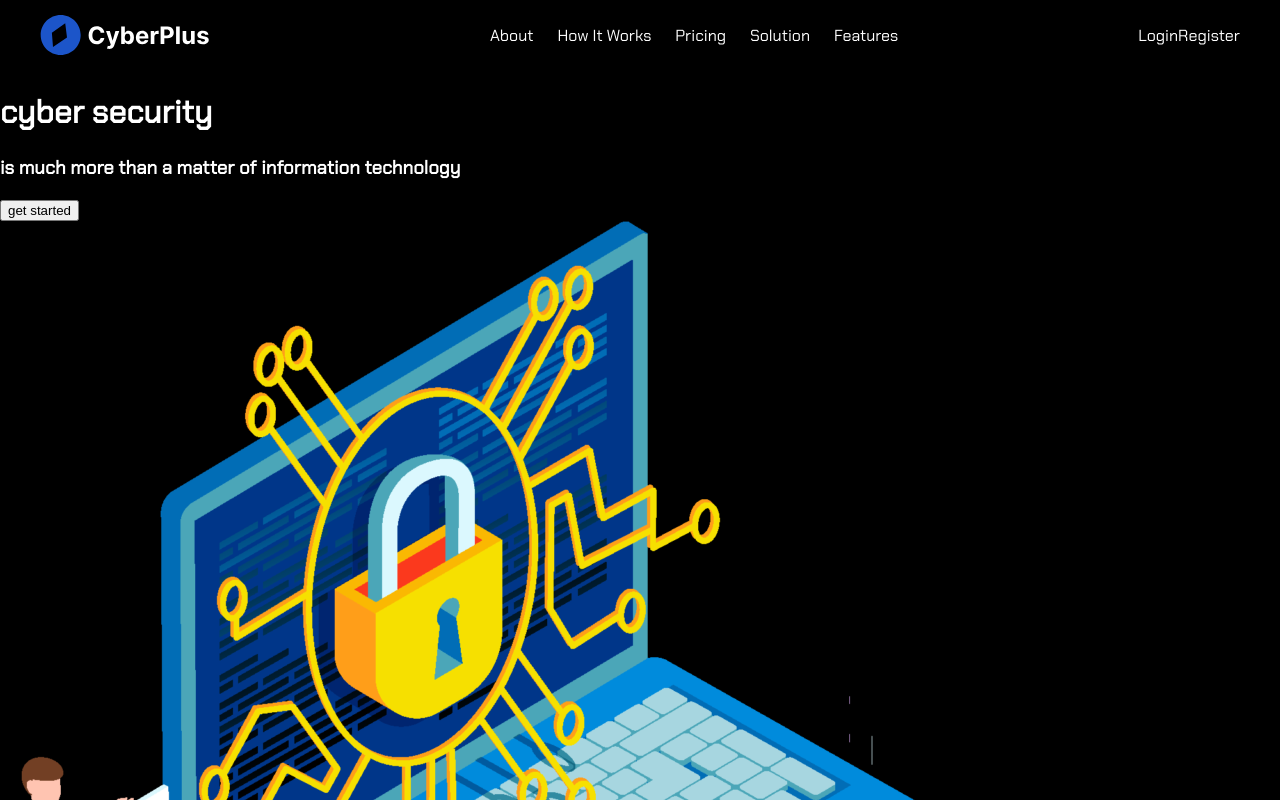
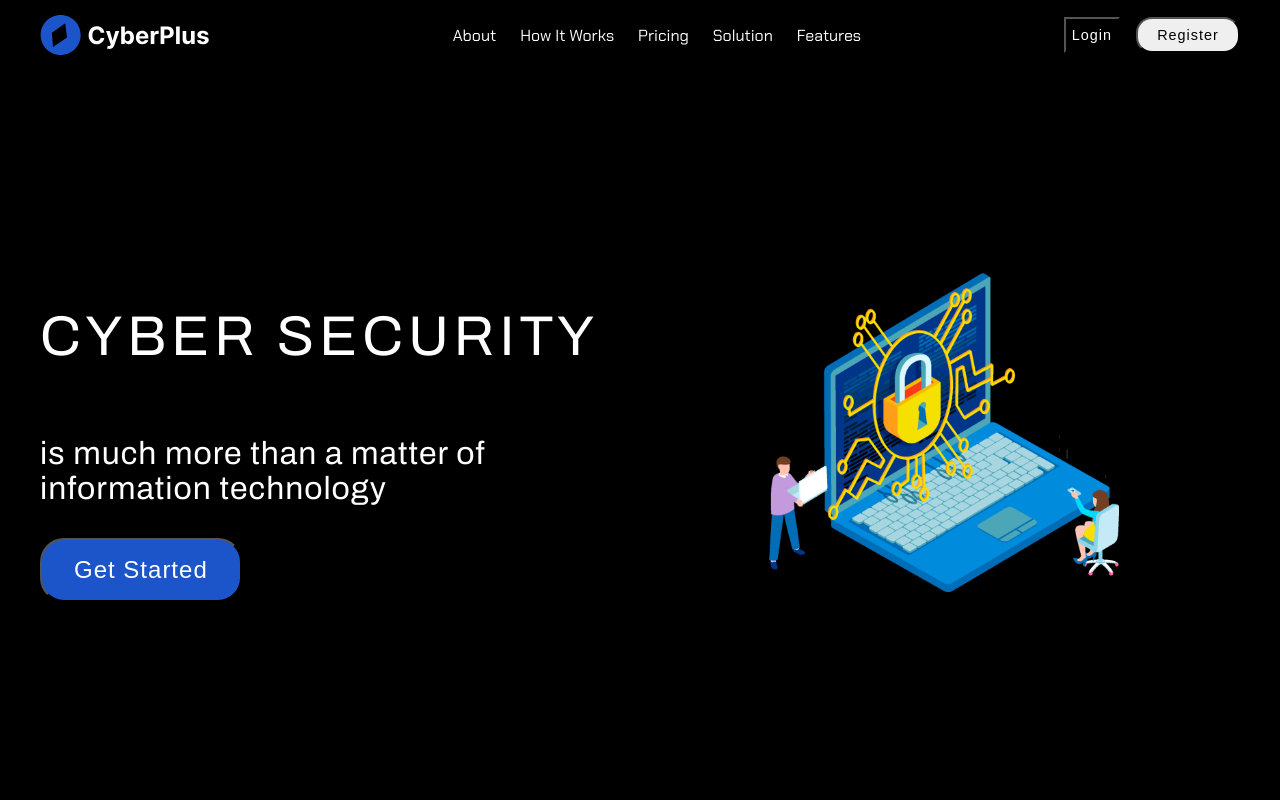
Before and after one commit to shamaemsaqib/CyberPlus-ACM, a React (Create React App) app: page / in a window 1280 px wide. Shown: the top 800 px of the page. Built offline with nearby package versions, Linux system fonts and the light colour scheme.

Commit message:
Styling of Banner

```diff
--- a/src/JSX/Banner/Header/Header.jsx
+++ b/src/JSX/Banner/Header/Header.jsx
@@ -1,10 +1,11 @@
 import React from "react";
 import HeaderImg from "./HeaderImg";
 import HeaderText from "./HeaderText";
+import "./header.css";
 
 const Header = () => {
   return (
-    <div>
+    <div className="header">
       <HeaderText />
       <HeaderImg />
     </div>
--- a/src/JSX/Banner/Header/HeaderImg.jsx
+++ b/src/JSX/Banner/Header/HeaderImg.jsx
@@ -2,7 +2,11 @@ import React from "react";
 import img from "../../../Assets/Header-Img.png";
 
 function HeaderImg() {
-  return <img src={img} alt="" />;
+  return (
+    <div className="headerImgContainer">
+      <img className="headerImg" src={img} alt="" />
+    </div>
+  );
 }
 
 export default HeaderImg;
--- a/src/JSX/Banner/Header/HeaderText.jsx
+++ b/src/JSX/Banner/Header/HeaderText.jsx
@@ -1,11 +1,12 @@
 import React from "react";
+import Button from "../../Global Components/Button";
 
 function HeaderText() {
   return (
-    <div>
+    <div className="headerTxtContainer">
       <h1>cyber security</h1>
       <h3>is much more than a matter of information technology</h3>
-      <button>get started</button>
+      <Button />
     </div>
   );
 }
--- /dev/null
+++ b/src/JSX/Banner/Header/header.css
@@ -0,0 +1,40 @@
+.header {
+  display: grid;
+  width: 100%;
+  height: calc(100vh - 70px);
+  grid-template-columns: 1fr 1fr;
+  justify-content: space-between;
+  align-items: center;
+  justify-items: center;
+  padding: 0 2rem;
+  box-sizing: border-box;
+}
+
+.headerTxtContainer {
+  width: 100%;
+  display: grid;
+  justify-items: left;
+  align-items: center;
+  align-content: center;
+  padding-left: 1rem;
+  font-family: "Archivo", sans-serif;
+}
+
+.headerTxtContainer h1 {
+  font-size: 3.5rem;
+  text-transform: uppercase;
+  letter-spacing: 5px;
+}
+
+.headerTxtContainer h3 {
+  font-size: 2rem;
+  letter-spacing: 1px;
+  font-weight: lighter;
+}
+
+.headerImg {
+  width: 100%;
+  max-width: 350px;
+  height: 100%;
+  max-height: 350px;
+}
--- a/src/JSX/Banner/Navbar/Login.jsx
+++ b/src/JSX/Banner/Navbar/Login.jsx
@@ -2,13 +2,9 @@ import React from "react";
 
 function Login() {
   return (
-    <div>
-      <a href="#" target="_blank" rel="noopener noreferrer">
-        Login
-      </a>
-      <a href="#" target="_blank" rel="noopener noreferrer">
-        Register
-      </a>
+    <div className="loginContainer">
+      <button className="loginBtn">login</button>
+      <button className="registerBtn">register</button>
     </div>
   );
 }
--- a/src/JSX/Banner/Navbar/navbar.css
+++ b/src/JSX/Banner/Navbar/navbar.css
@@ -12,3 +12,27 @@
   text-transform: capitalize;
   gap: 1.5rem;
 }
+
+.loginContainer {
+  display: flex;
+  flex-direction: row;
+  gap: 1rem;
+}
+
+.loginBtn,
+.registerBtn {
+  text-transform: capitalize;
+  letter-spacing: 1px;
+  font-size: 0.9rem;
+  cursor: pointer;
+}
+
+.loginBtn {
+  color: white;
+  background-color: inherit;
+}
+
+.registerBtn {
+  border-radius: 1rem;
+  padding: 0.5rem 1.2rem;
+}
--- /dev/null
+++ b/src/JSX/Global Components/Button.jsx
@@ -0,0 +1,8 @@
+import React from "react";
+import "./button.css";
+
+function Button() {
+  return <button className="btn">get started</button>;
+}
+
+export default Button;
--- /dev/null
+++ b/src/JSX/Global Components/button.css
@@ -0,0 +1,10 @@
+.btn {
+  color: white;
+  background-color: #1c55c9;
+  font-size: 1.5rem;
+  text-transform: capitalize;
+  border-radius: 1.5rem;
+  padding: 1rem 2rem;
+  cursor: pointer;
+  letter-spacing: 1px;
+}
```
